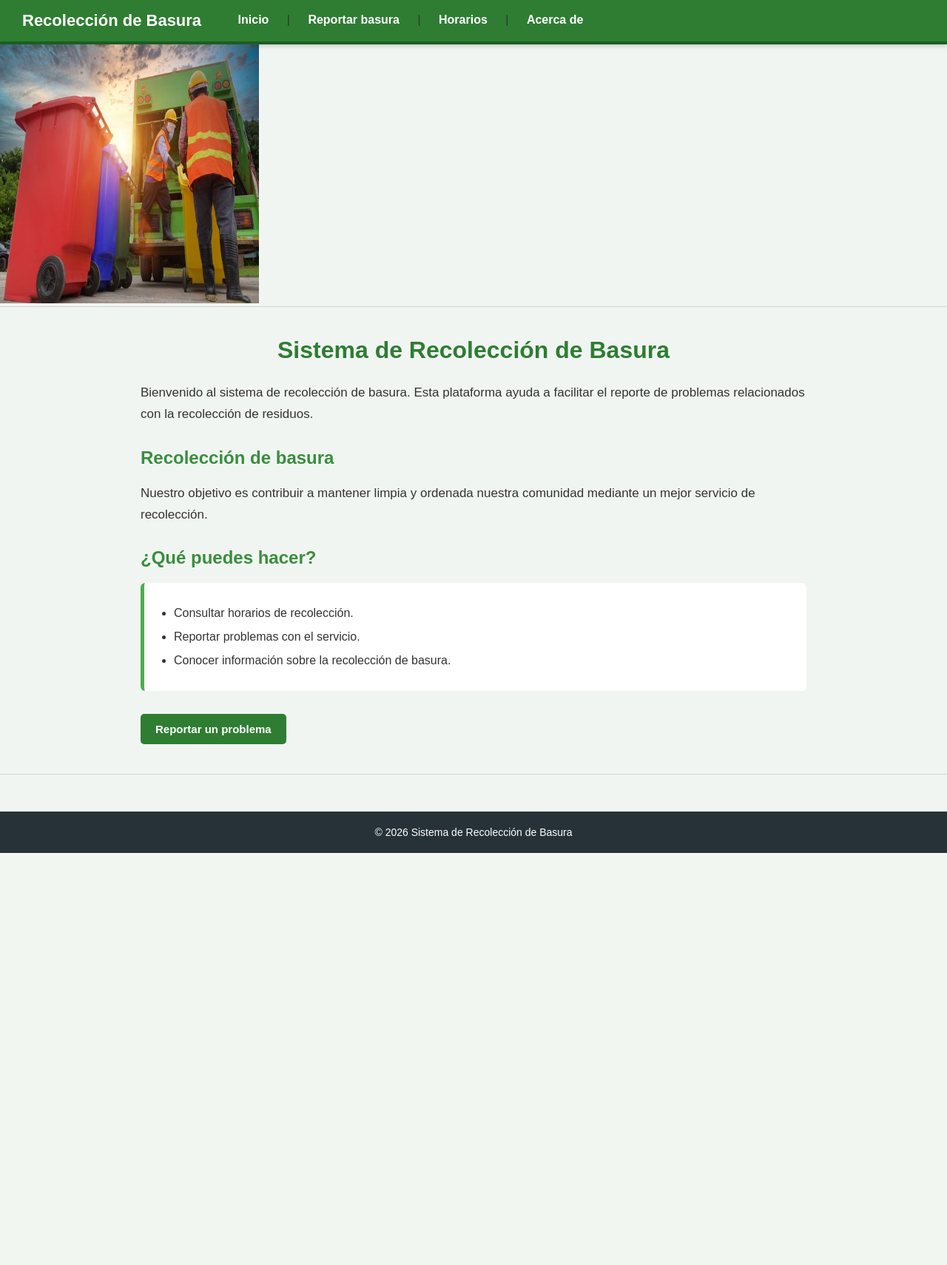
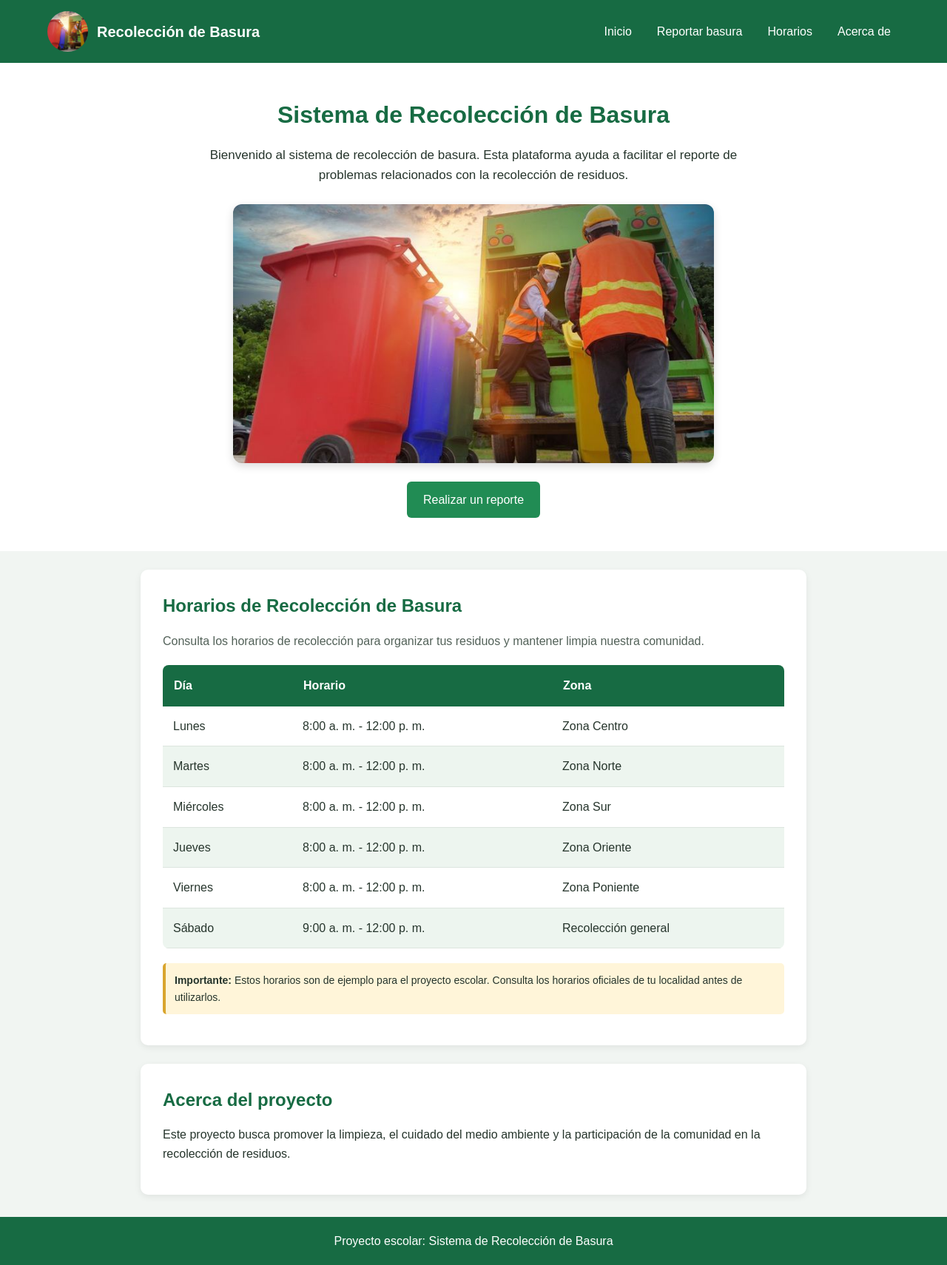
Before and after one commit to eduardo821-pro/equipo7_recoleccion-de-basura, a Django app: template principal/templates/inicio.html in a window 1280 px wide. Shown: the whole page at 74% size. Before the commit the page ends 1153 px from the top, so only its background shows below. Run offline with Django 5.2, Linux system fonts and the light colour scheme; the template is opened without the code that fills it, so the values that code supplies are empty.

Commit message:
Actualizacion de horarios

```diff
--- a/principal/static/principal/estilos.css
+++ b/principal/static/principal/estilos.css
@@ -1,170 +1,333 @@
-/* =========================
-   CONFIGURACIÓN GENERAL
-   ========================= */
-
+/* Configuración general */
 * {
+    margin: 0;
+    padding: 0;
     box-sizing: border-box;
 }
 
+html {
+    scroll-behavior: smooth;
+}
+
 body {
-    margin: 0;
-    padding: 0;
     font-family: Arial, Helvetica, sans-serif;
     background-color: #f1f5f2;
-    color: #333333;
+    color: #26352c;
+    line-height: 1.6;
 }
 
-
-/* =========================
-   MENÚ PRINCIPAL
-   ========================= */
-
-nav {
-    background-color: #2e7d32;
-    padding: 15px 30px;
-    border-bottom: 4px solid #1b5e20;
-    box-shadow: 0 2px 6px rgba(0, 0, 0, 0.2);
+/* Menú de navegación */
+.menu {
+    background-color: #176b43;
+    color: white;
+    padding: 15px 5%;
+    display: flex;
+    justify-content: space-between;
+    align-items: center;
+    flex-wrap: wrap;
+    gap: 15px;
 }
 
-
-/* IMAGEN DEL MENÚ */
-
-nav img {
-    width: 90px;
-    height: 65px;
-    object-fit: cover;
-    border-radius: 8px;
-    border: 2px solid white;
-    vertical-align: middle;
-    margin-right: 12px;
+.logo {
+    display: flex;
+    align-items: center;
+    gap: 12px;
 }
 
-
-/* TÍTULO DEL MENÚ */
-
-nav h2 {
-    display: inline-block;
-    color: white;
-    vertical-align: middle;
-    margin: 0 25px 0 0;
-    font-size: 22px;
+.logo img {
+    width: 55px;
+    height: 55px;
+    object-fit: cover;
+    border-radius: 50%;
 }
 
+.logo h2 {
+    font-size: 20px;
+}
 
-/* OPCIONES DEL MENÚ */
+.enlaces {
+    display: flex;
+    flex-wrap: wrap;
+    gap: 10px;
+}
 
-nav a {
+.enlaces a {
     color: white;
     text-decoration: none;
-    margin: 0 8px;
-    padding: 10px 12px;
+    padding: 9px 12px;
     border-radius: 5px;
+    transition: background-color 0.3s;
+}
+
+.enlaces a:hover {
+    background-color: #0e4d30;
+}
+
+/* Página principal */
+.principal {
+    text-align: center;
+    padding: 45px 20px;
+    background-color: white;
+}
+
+.principal h1 {
+    color: #176b43;
+    font-size: 32px;
+    margin-bottom: 15px;
+}
+
+.principal p {
+    max-width: 750px;
+    margin: 0 auto 20px;
+    font-size: 17px;
+}
+
+.imagen-principal {
+    display: block;
+    width: 90%;
+    max-width: 650px;
+    max-height: 350px;
+    object-fit: cover;
+    margin: 25px auto;
+    border-radius: 12px;
+    box-shadow: 0 4px 12px #00000025;
+}
+
+/* Botones */
+.boton,
+button {
+    display: inline-block;
+    background-color: #218c54;
+    color: white;
+    text-decoration: none;
+    border: none;
+    padding: 12px 22px;
+    border-radius: 6px;
+    font-size: 16px;
+    cursor: pointer;
+}
+
+.boton:hover,
+button:hover {
+    background-color: #145d37;
+}
+
+/* Secciones */
+.seccion {
+    max-width: 900px;
+    margin: 25px auto;
+    padding: 30px;
+    background-color: white;
+    border-radius: 10px;
+    box-shadow: 0 3px 10px #00000012;
+    scroll-margin-top: 20px;
+}
+
+.seccion h2 {
+    color: #176b43;
+    margin-bottom: 15px;
+}
+
+.seccion p {
+    margin-bottom: 12px;
+}
+
+/* Formulario */
+form {
+    display: flex;
+    flex-direction: column;
+    gap: 10px;
+    margin-top: 20px;
+}
+
+label {
     font-weight: bold;
 }
 
-
-/* EFECTO AL PASAR EL RATÓN */
-
-nav a:hover {
-    background-color: #1b5e20;
+input,
+textarea {
+    width: 100%;
+    padding: 12px;
+    border: 1px solid #b8c9bd;
+    border-radius: 5px;
+    font-family: Arial, sans-serif;
+    font-size: 15px;
 }
 
-
-/* =========================
-   CONTENIDO PRINCIPAL
-   ========================= */
-
-main {
-    width: 90%;
-    max-width: 900px;
-    margin: 40px auto;
+input:focus,
+textarea:focus {
+    outline: 2px solid #218c54;
+    border-color: #218c54;
 }
 
-
-/* TÍTULO PRINCIPAL */
-
-main h1 {
-    color: #2e7d32;
-    text-align: center;
-    font-size: 32px;
-    margin-bottom: 25px;
+textarea {
+    resize: vertical;
 }
 
+form button {
+    align-self: flex-start;
+}
 
-/* SUBTÍTULOS */
+.aviso {
+    margin-top: 15px;
+    color: #606b63;
+    font-size: 13px;
+}
 
-main h2 {
-    color: #388e3c;
+/* Pie de página */
+footer {
+    background-color: #176b43;
+    color: white;
+    text-align: center;
+    padding: 20px;
     margin-top: 30px;
 }
 
+/* Adaptación a celulares */
+@media (max-width: 650px) {
+    .menu {
+        flex-direction: column;
+        text-align: center;
+    }
 
-/* PÁRRAFOS */
+    .logo {
+        flex-direction: column;
+    }
 
-main p {
-    font-size: 17px;
-    line-height: 1.7;
+    .enlaces {
+        justify-content: center;
+    }
+
+    .principal h1 {
+        font-size: 25px;
+    }
+
+    .seccion {
+        margin: 15px;
+        padding: 20px;
+    }
+}
+/* Sección de horarios */
+.descripcion-horarios {
+    margin-bottom: 20px;
+    color: #526158;
 }
 
-
-/* LISTA */
-
-main ul {
-    background-color: white;
-    padding: 25px 40px;
-    border-left: 5px solid #4caf50;
-    border-radius: 6px;
-    line-height: 2;
+/* Contenedor de la tabla */
+.tabla-contenedor {
+    width: 100%;
+    overflow-x: auto;
+    margin-top: 20px;
+    border-radius: 8px;
 }
 
+/* Tabla de horarios */
+.tabla-horarios {
+    width: 100%;
+    border-collapse: collapse;
+    background-color: white;
+}
 
-/* =========================
-   BOTÓN
-   ========================= */
+.tabla-horarios th {
+    background-color: #176b43;
+    color: white;
+    padding: 15px;
+    text-align: left;
+}
 
-button {
-    background-color: #2e7d32;
+.tabla-horarios td {
+    padding: 14px;
+    border-bottom: 1px solid #dce5de;
+}
+
+.tabla-horarios tbody tr:nth-child(even) {
+    background-color: #edf5ef;
+}
+
+.tabla-horarios tbody tr:hover {
+    background-color: #d8ecdd;
+}
+
+/* Aviso de horarios */
+.nota-horarios {
+    margin-top: 20px;
+    padding: 12px;
+    background-color: #fff5d9;
+    border-left: 4px solid #d9a52e;
+    border-radius: 5px;
+    font-size: 14px;
+}
+
+/* Ajustes para celulares */
+@media (max-width: 600px) {
+    .tabla-horarios th,
+    .tabla-horarios td {
+        padding: 10px;
+        font-size: 13px;
+    }
+}
+/* Sección para reportar basura */
+.descripcion-reporte {
+    color: #526158;
+    margin-bottom: 20px;
+}
+
+/* Formulario de reportes */
+.formulario-reporte {
+    display: flex;
+    flex-direction: column;
+    gap: 12px;
+    margin-top: 20px;
+}
+
+.formulario-reporte label {
+    color: #26352c;
+    font-weight: bold;
+    margin-top: 5px;
+}
+
+.formulario-reporte input,
+.formulario-reporte select,
+.formulario-reporte textarea {
+    width: 100%;
+    padding: 12px;
+    border: 1px solid #b8c9bd;
+    border-radius: 6px;
+    font-size: 15px;
+    font-family: Arial, sans-serif;
+    background-color: #ffffff;
+}
+
+.formulario-reporte input:focus,
+.formulario-reporte select:focus,
+.formulario-reporte textarea:focus {
+    outline: 2px solid #218c54;
+    border-color: #218c54;
+}
+
+.formulario-reporte textarea {
+    resize: vertical;
+}
+
+.formulario-reporte button {
+    margin-top: 10px;
+    padding: 13px;
+    background-color: #176b43;
     color: white;
     border: none;
-    padding: 12px 20px;
-    margin-top: 15px;
-    border-radius: 5px;
-    font-size: 15px;
-    font-weight: bold;
+    border-radius: 6px;
+    font-size: 16px;
     cursor: pointer;
 }
 
-
-button:hover {
-    background-color: #1b5e20;
+.formulario-reporte button:hover {
+    background-color: #0e4d30;
 }
 
-
-/* =========================
-   LÍNEAS
-   ========================= */
-
-hr {
-    border: 0;
-    border-top: 1px solid #c8d8c9;
-    margin: 0;
+.aviso-reporte {
+    margin-top: 20px;
+    padding: 12px;
+    background-color: #e6f4e9;
+    border-left: 4px solid #218c54;
+    border-radius: 5px;
 }
-
-
-/* =========================
-   PIE DE PÁGINA
-   ========================= */
-
-footer {
-    background-color: #263238;
-    color: white;
-    text-align: center;
-    padding: 20px;
-    margin-top: 50px;
-}
-
-
-footer p {
-    margin: 0;
-    font-size: 14px;
-}
--- a/principal/templates/inicio.html
+++ b/principal/templates/inicio.html
@@ -1,43 +1,35 @@
 {% load static %}
-
 <!DOCTYPE html>
 <html lang="es">
-
 <head>
     <meta charset="UTF-8">
     <meta name="viewport" content="width=device-width, initial-scale=1.0">
+
     <title>Recolección de Basura</title>
+
     <link rel="stylesheet" href="{% static 'principal/estilos.css' %}">
-
 </head>
 
 <body>
 
-    <!-- MENÚ PRINCIPAL -->
-    <nav>
-
-
+    <nav class="menu">
+        <div class="logo">
+            <img src="{% static 'principal/img/ecoleccion.jpg' %}"
+                 alt="Camión de recolección de basura">
 
             <h2>Recolección de Basura</h2>
+        </div>
 
-        <a href="/">Inicio</a> |
-        <a href="#">Reportar basura</a> |
-        <a href="#">Horarios</a> |
-        <a href="#">Acerca de</a>
-
+        <div class="enlaces">
+            <a href="/">Inicio</a>
+            <a href="#reportar">Reportar basura</a>
+            <a href="#horarios">Horarios</a>
+            <a href="#acerca">Acerca de</a>
+        </div>
     </nav>
 
-     <img src="{% static 'principal/img/ecoleccion.jpg' %}"
-             alt="Camión de recolección de basura"
-             width="350"
-             height="350">
-
-    <hr>
-
-    <!-- CONTENIDO PRINCIPAL -->
-
     <main>
-
+        <section class="principal">
             <h1>Sistema de Recolección de Basura</h1>
 
             <p>
@@ -46,35 +38,94 @@
                 relacionados con la recolección de residuos.
             </p>
 
-        <h2>Recolección de basura</h2>
+            <img class="imagen-principal"
+                 src="{% static 'principal/img/ecoleccion.jpg' %}"
+                 alt="Camión de recolección de basura">
+
+            <a class="boton" href="#reportar">Realizar un reporte</a>
+        </section>
+
+    <section class="seccion" id="horarios">
+    <h2>Horarios de Recolección de Basura</h2>
+
+    <p class="descripcion-horarios">
+        Consulta los horarios de recolección para organizar
+        tus residuos y mantener limpia nuestra comunidad.
+    </p>
+
+    <div class="tabla-contenedor">
+        <table class="tabla-horarios">
+            <thead>
+                <tr>
+                    <th>Día</th>
+                    <th>Horario</th>
+                    <th>Zona</th>
+                </tr>
+            </thead>
+
+            <tbody>
+                <tr>
+                    <td>Lunes</td>
+                    <td>8:00 a. m. - 12:00 p. m.</td>
+                    <td>Zona Centro</td>
+                </tr>
+
+                <tr>
+                    <td>Martes</td>
+                    <td>8:00 a. m. - 12:00 p. m.</td>
+                    <td>Zona Norte</td>
+                </tr>
+
+                <tr>
+                    <td>Miércoles</td>
+                    <td>8:00 a. m. - 12:00 p. m.</td>
+                    <td>Zona Sur</td>
+                </tr>
+
+                <tr>
+                    <td>Jueves</td>
+                    <td>8:00 a. m. - 12:00 p. m.</td>
+                    <td>Zona Oriente</td>
+                </tr>
+
+                <tr>
+                    <td>Viernes</td>
+                    <td>8:00 a. m. - 12:00 p. m.</td>
+                    <td>Zona Poniente</td>
+                </tr>
+
+                <tr>
+                    <td>Sábado</td>
+                    <td>9:00 a. m. - 12:00 p. m.</td>
+                    <td>Recolección general</td>
+                </tr>
+            </tbody>
+        </table>
+    </div>
+
+    <p class="nota-horarios">
+        <strong>Importante:</strong> Estos horarios son de ejemplo
+        para el proyecto escolar. Consulta los horarios oficiales
+        de tu localidad antes de utilizarlos.
+    </p>
+</section>
+
+
+
+<body>
+</html>
+
+            <section class="seccion" id="acerca">
+            <h2>Acerca del proyecto</h2>
 
             <p>
-            Nuestro objetivo es contribuir a mantener limpia y ordenada
-            nuestra comunidad mediante un mejor servicio de recolección.
+                Este proyecto busca promover la limpieza,
+                el cuidado del medio ambiente y la participación
+                de la comunidad en la recolección de residuos.
             </p>
-
-        <h2>¿Qué puedes hacer?</h2>
-
-        <ul>
-            <li>Consultar horarios de recolección.</li>
-            <li>Reportar problemas con el servicio.</li>
-            <li>Conocer información sobre la recolección de basura.</li>
-        </ul>
-
-        <button>
-            Reportar un problema
-        </button>
-
+        </section>
     </main>
 
-    <hr>
-
-    <!-- PIE DE PÁGINA -->
-
     <footer>
-        <p>© 2026 Sistema de Recolección de Basura</p>
+        <p>Proyecto escolar: Sistema de Recolección de Basura</p>
     </footer>
-
-</body>
-
-</html>
```
Also changed, not shown: 1 other file. Lines whose indentation alone changed are shown as unchanged.
